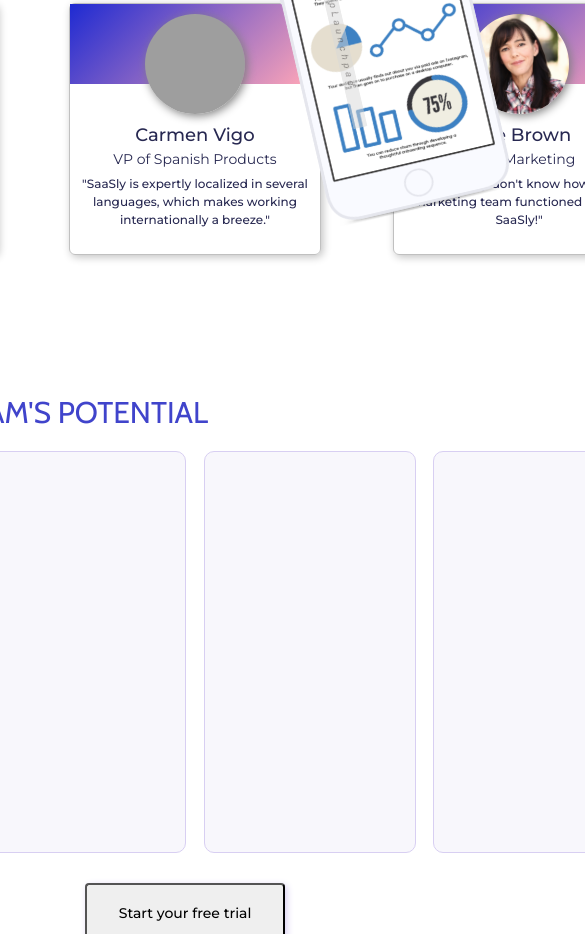
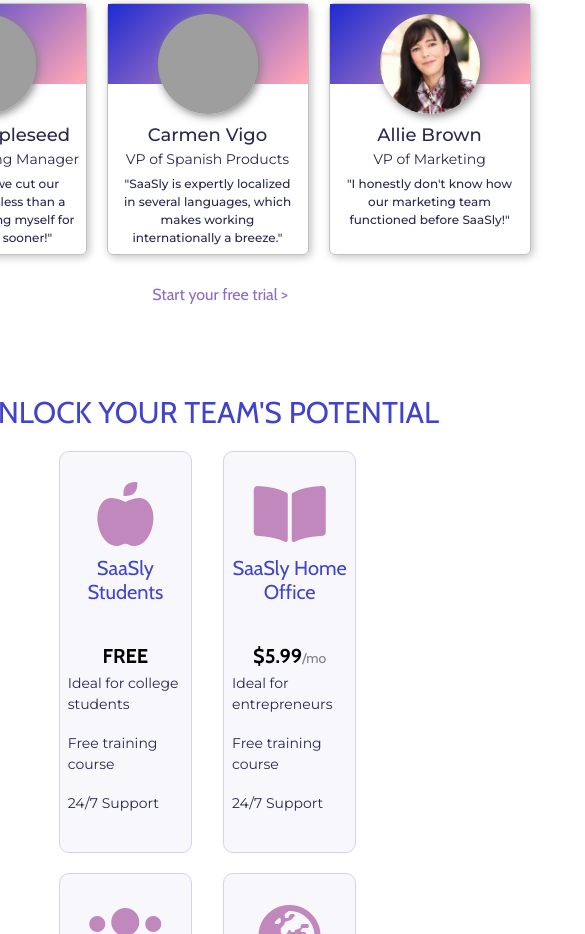
Before and after one commit to christina-de-martinez/SaaSly, a plain HTML site: page index.html in a window 390 px wide. Shown: the part 1066-2000 px from the top of the page, 585 px wide, since content can reach past the window. Drawn offline with nearby package versions, Linux system fonts and the light colour scheme; grey boxes are pictures that could not be loaded.

Commit message:
Updated pricing section.

```diff
--- a/index.html
+++ b/index.html
@@ -3,11 +3,14 @@
   <head>
     <meta charset="utf-8">
     <link rel="stylesheet" type="text/css" href="./styles.css">
+    <link rel="stylesheet" href="https://use.fontawesome.com/releases/v5.6.3/css/all.css" integrity="sha384-UHRtZLI+pbxtHCWp1t77Bi1L4ZtiqrqD80Kn4Z8NTSRyMA2Fd33n5dQ8lWUE00s/" crossorigin="anonymous">
+    <link rel="shortcut icon" href="./favicon.ico" type="image/x-icon">
+    <link rel="icon" href="./favicon.ico" type="image/x-icon">
     <title>SaaSly | The World's Best Fake Software</title>
   </head>
   <body>
 
-  <div class="navcontainer">
+    <div class="navcontainer">
     <nav>
       <a href="#" alt="SaaSsy"><h1 class="logo">SaaSly</h1></a>
       <div class="navlinks">
@@ -117,12 +120,76 @@
 
       <div class="compare-container">
         <div class="compare-item">
+          <div class="compare-img-container">
+            <center>
+            <i class="fas fa-apple-alt fa-4x" style="color: #C188BE; margin-top: 30px;"></i>
+            </center>
+          </div>
+          <div class="compare-text-container">
+            <h3 class="compare__h3">SaaSly Students</h3>
+            <center><h4 class="compare__h4">FREE</h4></center>
+            <p class="compare__p">Ideal for college students</p>
+            <br />
+            <p class="compare__p">Free training course</p>
+            <br />
+            <p class="compare__p">24/7 Support</p>
+          </div>
         </div>
         <div class="compare-item">
+          <div class="compare-img-container">
+            <center>
+            <i class="fas fa-book-open fa-4x" style="color: #C188BE; margin-top: 30px;"></i>
+            </center>
+          </div>
+          <div class="compare-text-container">
+            <h3 class="compare__h3">SaaSly Home Office</h3>
+            <center><h4 class="compare__h4">$5.99</h4><span>/mo</span></center>
+            <p class="compare__p">Ideal for entrepreneurs</p>
+            <br />
+            <p class="compare__p">Free training course</p>
+            <br />
+            <p class="compare__p">24/7 Support</p>
+          </div>
         </div>
         <div class="compare-item">
+          <div class="compare-img-container">
+            <center>
+            <i class="fas fa-users fa-4x" style="color: #C188BE; margin-top: 30px;"></i>
+            </center>
+          </div>
+          <div class="compare-text-container">
+            <h3 class="compare__h3">SaaSly Teambuilder</h3>
+            <center><h4 class="compare__h4">$9.99</h4><span>/mo</span></center>
+            <p class="compare__p">Ideal for teams of under 30 people</p>
+            <br />
+            <p class="compare__p">Free training course</p>
+            <br />
+            <p class="compare__p">24/7 Support</p>
+            <br />
+            <p class="compare__p">Up to 30 users</p>
+            <br />
+          </div>
         </div>
         <div class="compare-item">
+          <div class="compare-img-container">
+            <center>
+            <i class="fas fa-globe-europe fa-4x" style="color: #C188BE; margin-top: 30px;"></i>
+            </center>
+          </div>
+          <div class="compare-text-container">
+            <h3 class="compare__h3">SaaSly Ultimate</h3>
+            <center><h4 class="compare__h4">$14.99</h4><span>/mo</span></center>
+            <p class="compare__p">Ideal for teams of 30+ or international teams</p>
+            <br />
+            <p class="compare__p">Free training course</p>
+            <br />
+            <p class="compare__p">24/7 Support</p>
+            <br />
+            <p class="compare__p">30+ users</p>
+            <br />
+            <p class="compare__p">17 languages</p>
+            <br />
+          </div>
         </div>
       </div>
 
@@ -133,7 +200,8 @@
       </div>
     </div>
 
-    <!-- CTA to get started -->
+    <script type="text/javascript">
 
+    </script>
   </body>
 </html>
--- a/styles.css
+++ b/styles.css
@@ -9,6 +9,7 @@
 
 .navcontainer {
   display: flex;
+  z-index: 1;
   justify-content: center;
 }
 
@@ -146,6 +147,12 @@ a {
   width: 100%;
 }
 
+.compare__h3 {
+  font-size: 20px;
+  margin-top: 10px;
+  text-align: center;
+}
+
 .header--behind {
   /* background-image: radial-gradient(farthest-corner at 100% 85%, #FFF6B7 10%, #F6416C 100%); */
   background-image: radial-gradient(farthest-corner at 100% 85%, #FFA6B7 10%, #1E2AD2 100%);
@@ -199,6 +206,27 @@ p {
   color: #272851;
   margin-bottom: 20px;
   font-size: 16px;
+}
+
+.compare__p {
+  margin: 0 8px;
+  padding: 0;
+  font-size: 14px;
+}
+
+.compare__h4 {
+  font-size: 20px;
+  text-align: center;
+  margin: 30px auto 5px auto;
+  font-family: 'Cabin', sans-serif;
+  display: inline-block;
+}
+
+span {
+  font-family: 'Cabin', sans-serif;
+  font-size: 14px;
+  color: gray;
+  display: inline-block;
 }
 
 .textlink {
@@ -359,3 +387,79 @@ p {
   font-size: 14px;
   box-shadow: 2px 2px 7px #D8CFF2;
 }
+
+@media only screen and (max-width: 1000px) {
+  .header--infront {
+    display: none;
+  }
+  .background-below {
+    justify-content: flex-end;
+  }
+  nav {
+    width: 90%;
+  }
+}
+
+@media only screen and (max-width: 888px) {
+  .device-img2, .device-img3 {
+    display: none;
+  }
+  .container, .testimonials, .compare {
+    margin-left: 25px;
+  }
+  .box-container, {
+    width: 850px;
+  }
+  .all-boxes {
+    justify-content: space-evenly;
+    width: 850px;
+  }
+  .h3-container {
+    margin-left: 25px;
+  }
+  .compare-container {
+    width: 800px;
+    flex-wrap: wrap;
+  }
+  .compare-item {
+    width: 190px;
+  }
+}
+
+@media only screen and (max-width: 850px) {
+  .compare-text, .h3-container {
+    width: 700px;
+    text-align: center;
+  }
+
+  .compare-item {
+    width: 40%;
+    margin-bottom: 20px;
+  }
+  .compare-container {
+    justify-content: space-around;
+    width: 90%;
+  }
+  .all-boxes {
+    justify-content: center;
+  }
+  .box {
+    width: 200px;
+    margin-left: 10px;
+    margin-right: 10px;
+  }
+}
+
+@media only screen and (max-width: 710px) {
+  .device-img1 {
+    display: none;
+  }
+}
+
+@media only screen and (max-width: 630px) {
+  /* Mobile header */
+  /* Fix testimonial boxes -- too wide */
+}
+@media only screen and (min-width: 631px) {
+
+}
```
Also changed, not shown: favicon.ico (added).
